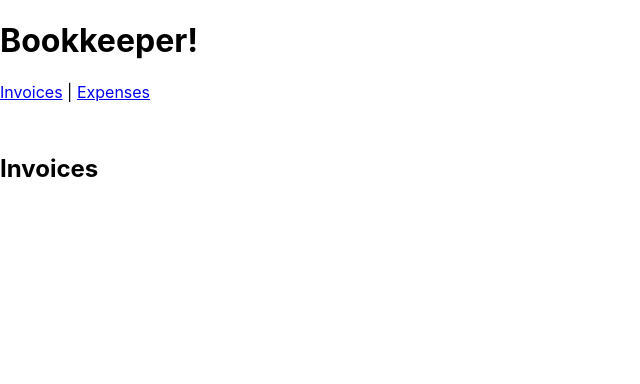
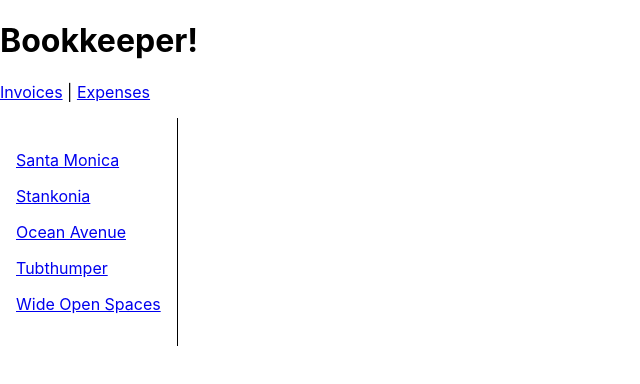
Before and after one commit to SajedurRahmanShihab/react-router-v6-documentation, a React (Create React App) app: page /invoices in a window 1280 px wide. Shown: the top 384 px of the page, without its empty margins (0-640 px from the left). Built offline with nearby package versions, Linux system fonts and the light colour scheme.

Commit message:
listing the invoices

```diff
--- /dev/null
+++ b/src/data.js
@@ -0,0 +1,35 @@
+let invoices = [{
+        name: "Santa Monica",
+        number: 1995,
+        amount: "$10,800",
+        due: "12/05/1995",
+    },
+    {
+        name: "Stankonia",
+        number: 2000,
+        amount: "$8,000",
+        due: "10/31/2000",
+    },
+    {
+        name: "Ocean Avenue",
+        number: 2003,
+        amount: "$9,500",
+        due: "07/22/2003",
+    },
+    {
+        name: "Tubthumper",
+        number: 1997,
+        amount: "$14,000",
+        due: "09/01/1997",
+    },
+    {
+        name: "Wide Open Spaces",
+        number: 1998,
+        amount: "$4,600",
+        due: "01/27/1998",
+    },
+];
+
+export function getInvoices() {
+    return invoices;
+}
--- a/src/index.js
+++ b/src/index.js
@@ -14,7 +14,6 @@ ReactDOM.render(
         <Route path="expenses" element={<Expenses />} />
         <Route path="invoices" element={<Invoices />} />
       </Route>
-
     </Routes>
   </BrowserRouter>
   ,
--- a/src/routes/invoices.jsx
+++ b/src/routes/invoices.jsx
@@ -1,7 +1,26 @@
+import { Link } from "react-router-dom";
+import { getInvoices } from "../data";
+
 export default function Invoices() {
+    let invoices = getInvoices();
     return (
-        <main style={{ padding: "1rem 0" }}>
-            <h2>Invoices</h2>
-        </main>
-    )
+        <div style={{ display: "flex" }}>
+            <nav
+                style={{
+                    borderRight: "solid 1px",
+                    padding: "1rem",
+                }}
+            >
+                {invoices.map((invoice) => (
+                    <Link
+                        style={{ display: "block", margin: "1rem 0" }}
+                        to={`/invoices/${invoice.number}`}
+                        key={invoice.number}
+                    >
+                        {invoice.name}
+                    </Link>
+                ))}
+            </nav>
+        </div>
+    );
 }
```
